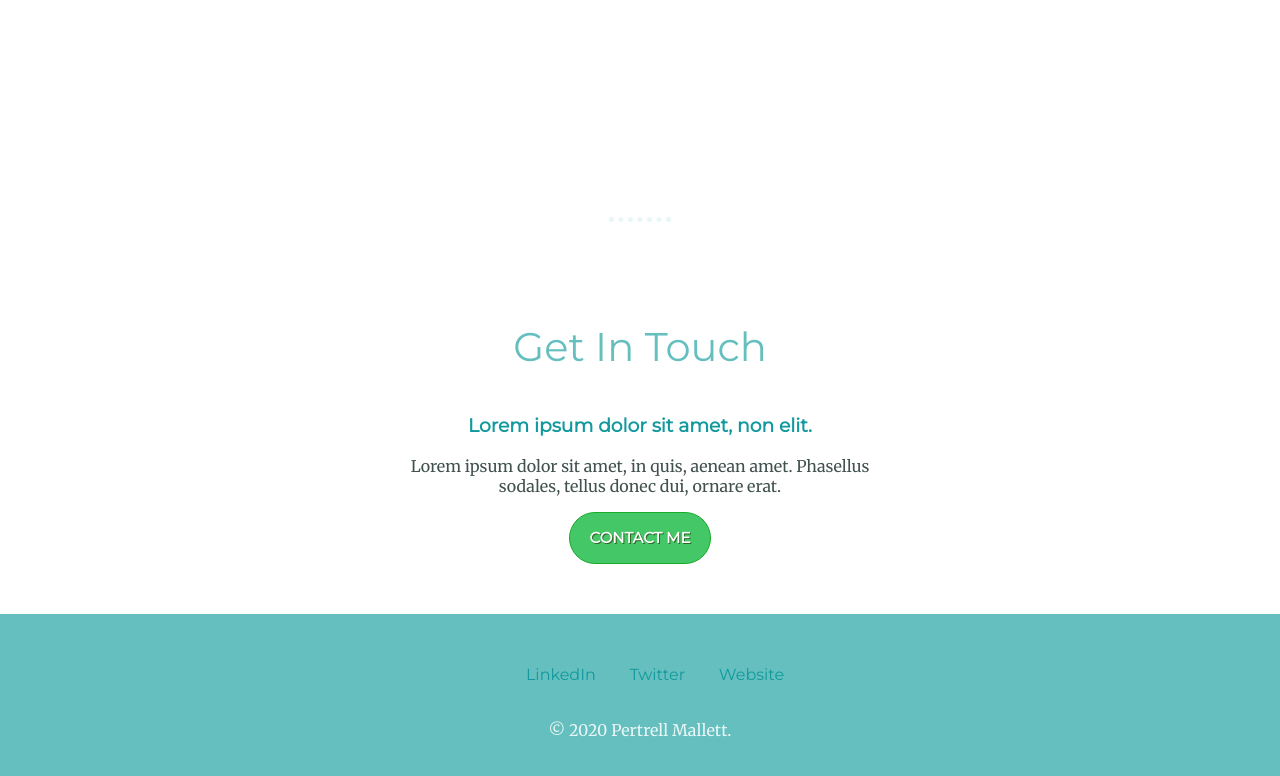
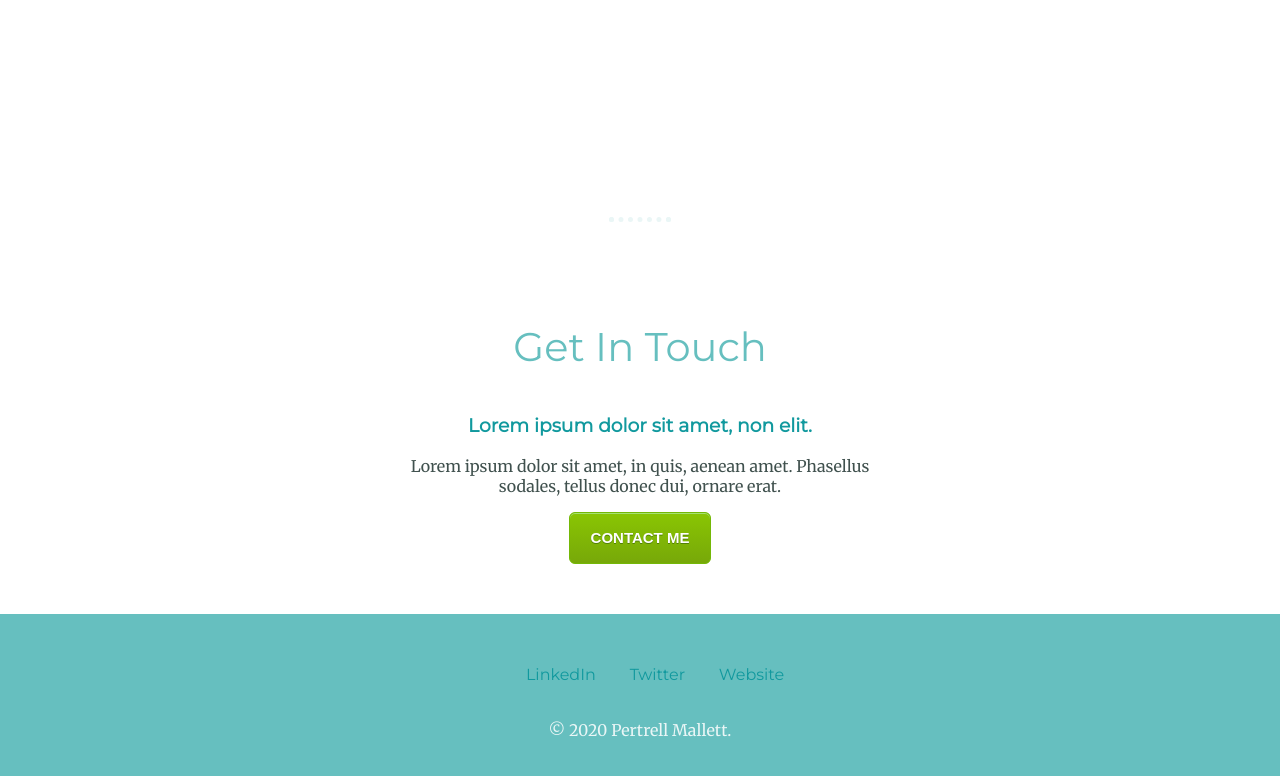
Before and after one commit to InfiniteAbzu/My-Site, a plain HTML site: page index.html in a window 1280 px wide. Shown: the part 1983-2759 px from the top of the page. Drawn offline with Linux system fonts and the light colour scheme.

Commit message:
css updates

```diff
--- a/css/styles.css
+++ b/css/styles.css
@@ -137,24 +137,30 @@ h3 {
 }
 
 .btn {
-	background-color:#44c767;
-	-webkit-border-top-left-radius:28px;
-	-moz-border-radius-topleft:28px;
-	border-top-left-radius:28px;
-	-webkit-border-top-right-radius:28px;
-	-moz-border-radius-topright:28px;
-	border-top-right-radius:28px;
-	-webkit-border-bottom-right-radius:28px;
-	-moz-border-radius-bottomright:28px;
-	border-bottom-right-radius:28px;
-	-webkit-border-bottom-left-radius:28px;
-	-moz-border-radius-bottomleft:28px;
-	border-bottom-left-radius:28px;
+	-moz-box-shadow:inset 0px 1px 0px 0px #a4e271;
+	-webkit-box-shadow:inset 0px 1px 0px 0px #a4e271;
+	box-shadow:inset 0px 1px 0px 0px #a4e271;
+	background:-webkit-gradient( linear, left top, left bottom, color-stop(0.05, #89c403), color-stop(1, #77a809) );
+	background:-moz-linear-gradient( center top, #89c403 5%, #77a809 100% );
+	filter:progid:DXImageTransform.Microsoft.gradient(startColorstr='#89c403', endColorstr='#77a809');
+	background-color:#89c403;
+	-webkit-border-top-left-radius:6px;
+	-moz-border-radius-topleft:6px;
+	border-top-left-radius:6px;
+	-webkit-border-top-right-radius:6px;
+	-moz-border-radius-topright:6px;
+	border-top-right-radius:6px;
+	-webkit-border-bottom-right-radius:6px;
+	-moz-border-radius-bottomright:6px;
+	border-bottom-right-radius:6px;
+	-webkit-border-bottom-left-radius:6px;
+	-moz-border-radius-bottomleft:6px;
+	border-bottom-left-radius:6px;
 text-indent:0;
-	border:1px solid #18ab29;
+	border:1px solid #74b807;
 	display:inline-block;
 	color:#ffffff;
-	font-family: Montserrat;
+	font-family:arial;
 	font-size:15px;
 	font-weight:bold;
 	font-style:normal;
@@ -163,10 +169,13 @@ height:50px;
 width:140px;
 	text-decoration:none;
 	text-align:center;
-	text-shadow:1px 1px 0px #2f6627;
+	text-shadow:0px 1px 0px #528009;
 }.btn:hover {
-	background-color:#5cbf2a;
+	background:-webkit-gradient( linear, left top, left bottom, color-stop(0.05, #77a809), color-stop(1, #89c403) );
+	background:-moz-linear-gradient( center top, #77a809 5%, #89c403 100% );
+	filter:progid:DXImageTransform.Microsoft.gradient(startColorstr='#77a809', endColorstr='#89c403');
+	background-color:#77a809;
 }.btn:active {
 	position:relative;
 	top:1px;
-}
+}<
```
